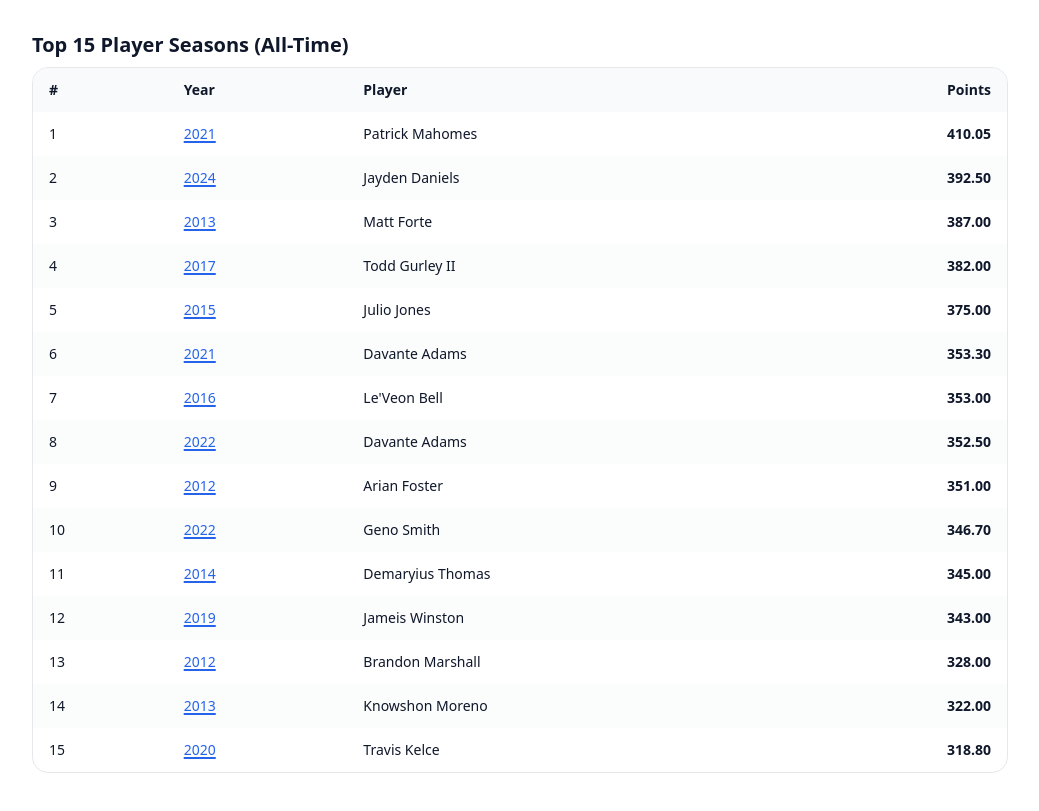
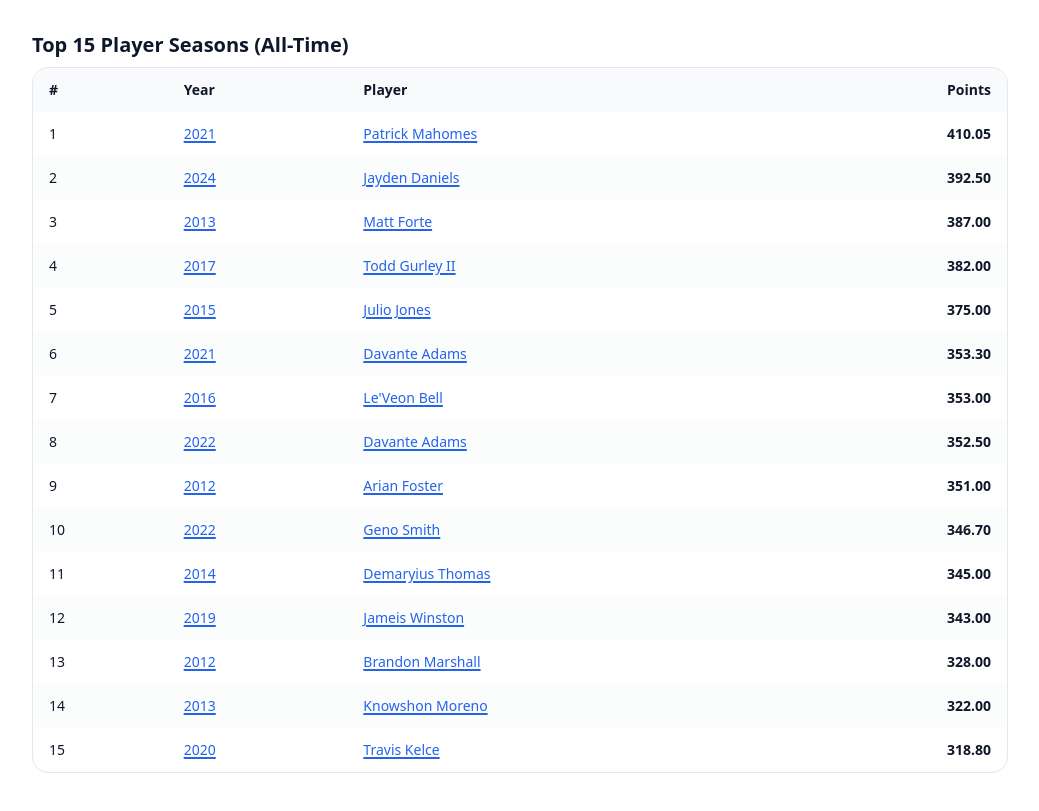
Before and after one commit to 609ffl/fantasy-site-starter, a Next.js app: page /owners/d-daniel in a window 1280 px wide. Shown: the part 1042-1853 px from the top of the page, without its empty margins (120-1159 px from the left). Built offline with nearby package versions, Linux system fonts and the light colour scheme.

Commit message:
Owner pages: link player names to /players?player=<name>

```diff
--- a/components/OwnerTeamPage.tsx
+++ b/components/OwnerTeamPage.tsx
@@ -17,22 +17,21 @@ export default function OwnerTeamPage({
   seasons,
   colors,
 }: Entry) {
-  // Safe palette fallback if colors are missing
   const palette = colors ?? {
-    primary: "#111827", // slate-900
-    accent: "#3b82f6",  // blue-500
-    dark: "#0f172a",    // slate-950
+    primary: "#111827",
+    accent: "#3b82f6",
+    dark: "#0f172a",
   };
 
   const ringStyle: CSSVars = {
-    ["--tw-ring-color"]: palette.accent,           // Tailwind ring color var
-    ["--tw-ring-offset-color"]: "#ffffff",         // improves contrast
+    ["--tw-ring-color"]: palette.accent,
+    ["--tw-ring-offset-color"]: "#ffffff",
   };
 
-  const textMuted = { color: "#6b7280" }; // gray-500
+  const textMuted = { color: "#6b7280" };
   const wl = `${record.wins}-${record.losses}${record.ties ? `-${record.ties}` : ""}`;
 
-  // --- Top 15 Player Seasons (fetched client-side)
+  // Top 15 Player Seasons (client fetch)
   const [topPlayers, setTopPlayers] = useState<TopPlayerSeason[]>([]);
   const [playersLoading, setPlayersLoading] = useState(true);
   const [playersErr, setPlayersErr] = useState<string | null>(null);
@@ -179,7 +178,16 @@ export default function OwnerTeamPage({
                           {p.year}
                         </Link>
                       </td>
-                      <td className="px-4 py-3">{p.player}</td>
+                      <td className="px-4 py-3">
+                        {/* Link to Players page with prefilled query */}
+                        <Link
+                          href={`/players?player=${encodeURIComponent(p.player)}`}
+                          className="underline"
+                          title={`View ${p.player} on Players page`}
+                        >
+                          {p.player}
+                        </Link>
+                      </td>
                       <td className="px-4 py-3 text-right font-semibold">
                         {fmt2(p.points)}
                       </td>
```
